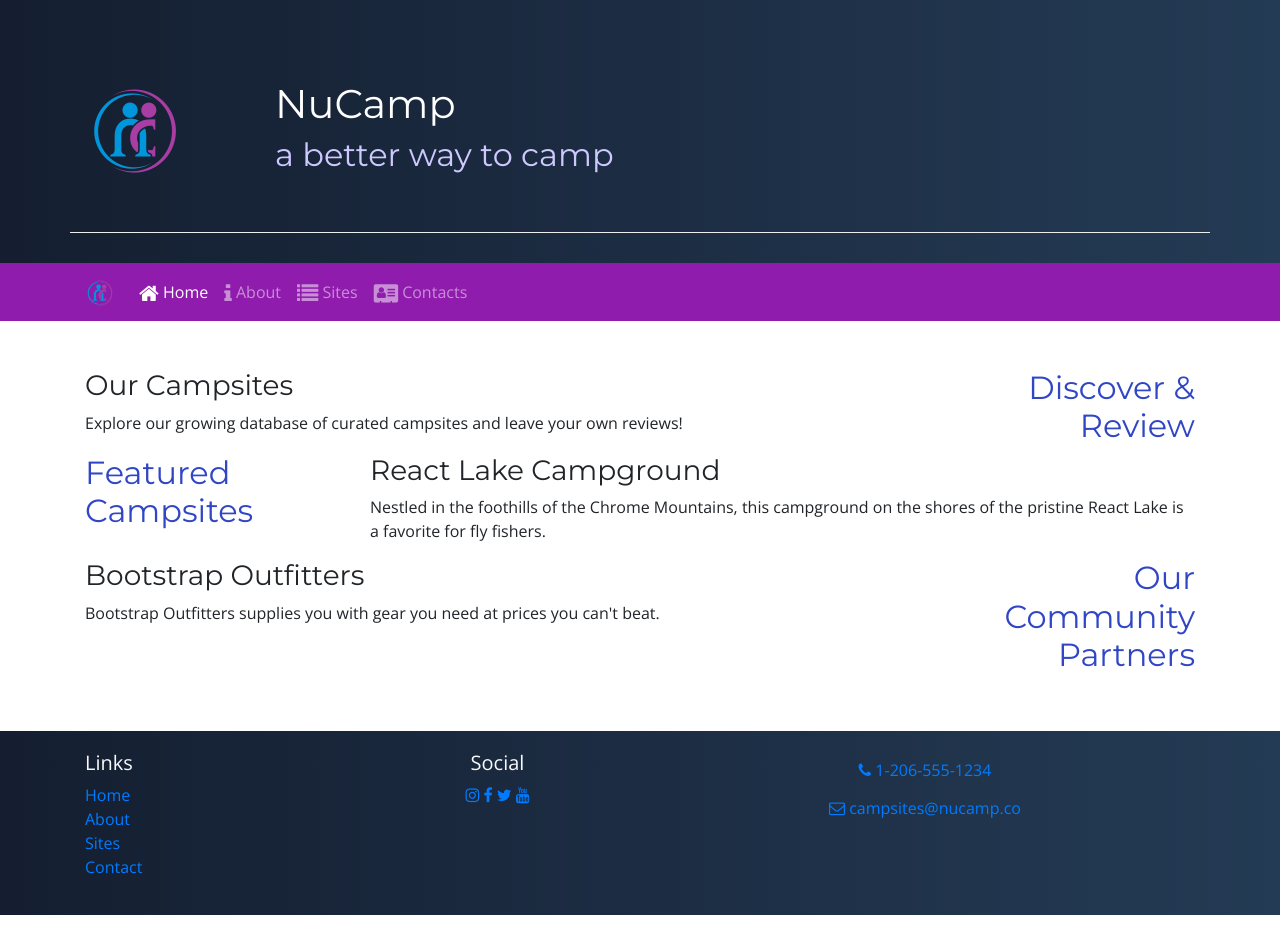
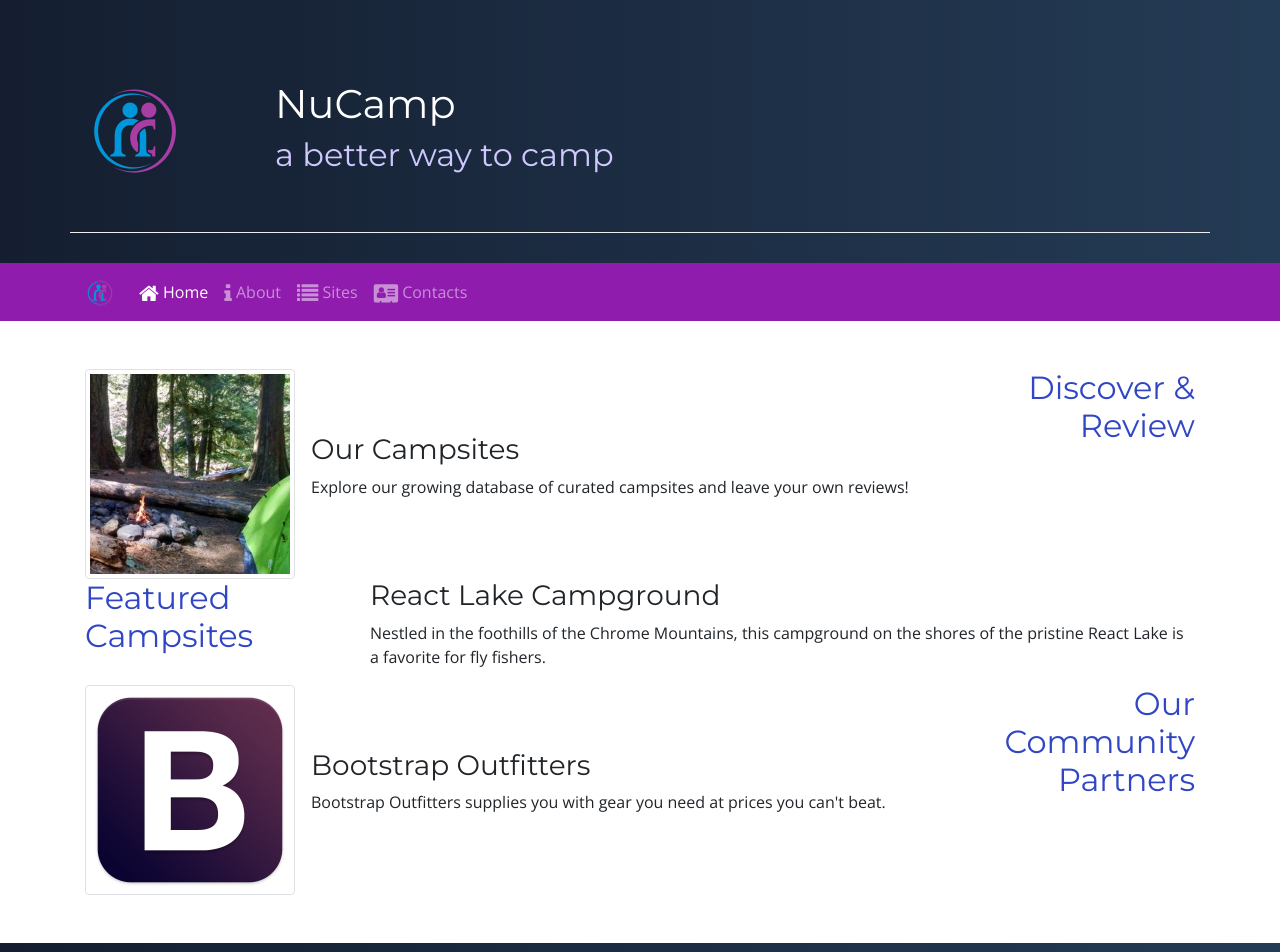
Before and after one commit to iantheminimalist/IanDeJesusNucamp-bootstrap, a website: page index.html in a window 1280 px wide. Shown: the top 952 px of the page. Before the commit the page ends 915 px from the top, so only its background shows below. Drawn offline with nearby package versions, Linux system fonts and the light colour scheme.

Commit message:
Images and Media

```diff
--- a/index.html
+++ b/index.html
@@ -56,16 +56,22 @@
         </div>
     </nav>
 
-    <div class="container cursiveBody mt-5 mb-5">
+    <div class="container  mt-5 mb-5">
         <div class="row">
             <div class="col-sm-4 order-sm-last col-md-3">
                 <h2 class="text-sm-right">Discover & Review</h2>
             </div>
             <div class="col">
-                <h3>Our Campsites</h3>
-                <p class="d-none d-sm-block">Explore our growing database of curated campsites and leave your own reviews!</p>
+                <div class="media">
+                    <img class="d-flex mr-3 img-thumbnail" src="img/breadcrumb-trail-thumb.jpg" alt="Breadcrumb Trail" />
+                    <div class="media-body align-self-center">
+                        <h3>Our Campsites</h3>
+                        <p class="d-none d-sm-block">Explore our growing database of curated campsites and leave your own reviews!</p>
+                    </div>
+                </div>
             </div>
         </div>
+
         <div class="row">
             <div class="col-sm-4 col-md-3">
                 <h2>Featured Campsites</h2>
@@ -80,8 +86,13 @@
                 <h2 class="text-sm-right">Our Community Partners</h2>
             </div>
             <div class="col">
-                <h3>Bootstrap Outfitters</h3>
-                <p class="d-none d-sm-block">Bootstrap Outfitters supplies you with gear you need at prices you can't beat.</p>
+                <div class="media">
+                    <img class="d-flex mr-3 img-thumbnail " src="img/bootstrap-thumb.png" alt="Bootstrap Outfitters">
+                    <div class="media-body align-self-center">
+                        <h3>Bootstrap Outfitters</h3>
+        				<p class="d-none d-sm-block">Bootstrap Outfitters supplies you with gear you need at prices you can't beat.</p>
+                    </div>
+                </div>
             </div>
         </div>
     </div>
```
